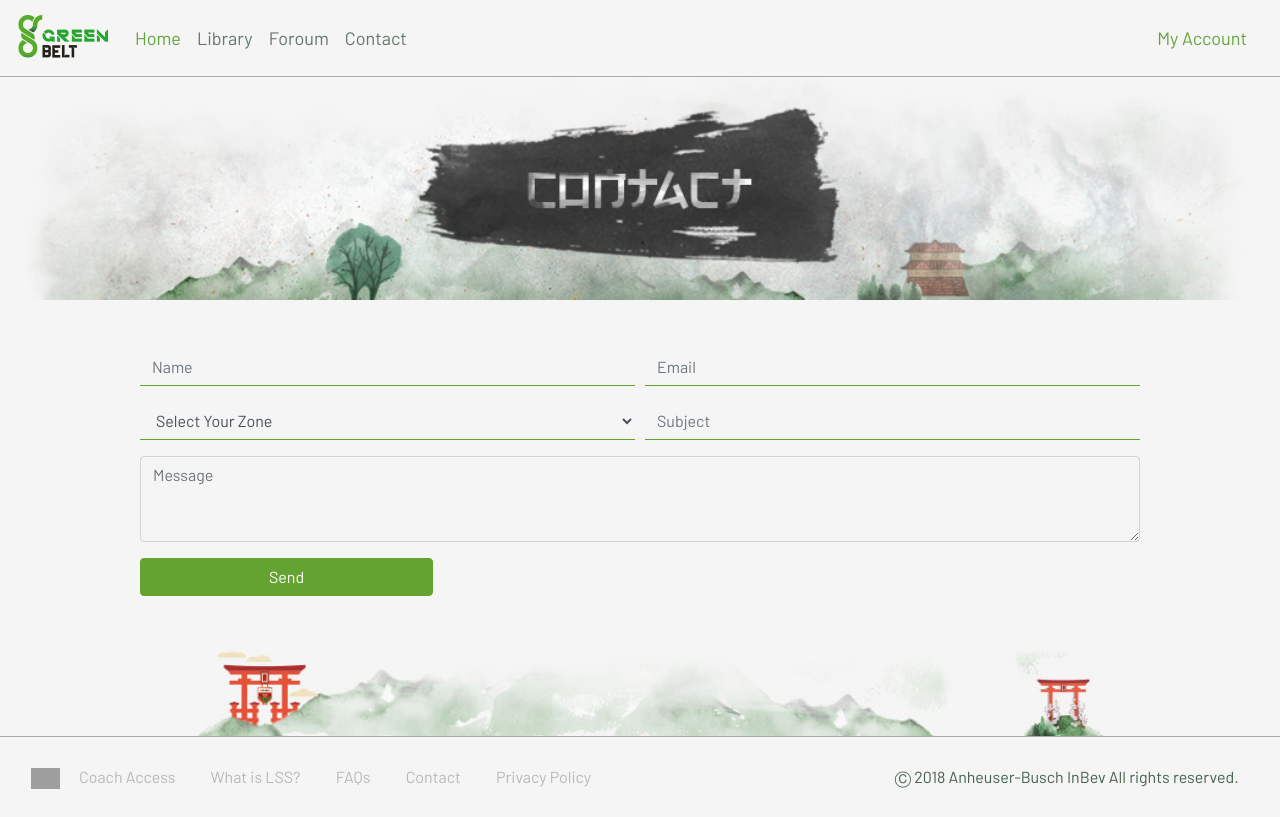
After one commit to omargarzalimon/GBCourseGit, a PHP site: page /contactPage.php in a window 1280 px wide. The commit adds this page. Run offline with PHP 8.4, Linux system fonts and the light colour scheme; grey boxes are pictures that could not be loaded.

Commit message:
paginas
paginas y css

```diff
--- /dev/null
+++ b/contactPage.php
@@ -0,0 +1,141 @@
+<html>
+<head>
+<meta charset="utf-8">
+<meta name="viewport" content="width=device-width, initial-scale=1">
+<link rel="stylesheet" href="https://stackpath.bootstrapcdn.com/bootstrap/4.1.3/css/bootstrap.min.css" integrity="sha384-MCw98/SFnGE8fJT3GXwEOngsV7Zt27NXFoaoApmYm81iuXoPkFOJwJ8ERdknLPMO" crossorigin="anonymous">
+<link href="https://fonts.googleapis.com/css?family=Barlow" rel="stylesheet">
+<link rel="stylesheet" href="css/styles.css">
+<link rel="stylesheet" href="css/contactStyle.css">
+ <title>Contact</title>
+</head>
+<style type="text/css">
+div.midiv {
+    background-color: #e4e4e4;
+}
+div.midiv1{
+  background-color: #D68500;
+}
+
+</style>
+  <body>
+ <!-- Menu -->
+  <nav class="navbar navbar-expand-lg navbar-light">
+    <a class="navbar-brand" href="index.php">
+      <img src="img/logoGB.png" width="95" height="50">
+    </a>
+    <button class="navbar-toggler" type="button" data-toggle="collapse" data-target="#navbarSupportedContent" aria-controls="navbarSupportedContent" aria-expanded="false" aria-label="Toggle navigation">
+      <span class="navbar-toggler-icon"></span>
+    </button>
+
+    <div class="collapse navbar-collapse" id="navbarSupportedContent">
+      <ul class="navbar-nav mr-auto">
+        <li class="nav-item active">
+          <a class="nav-link" href="index.php">Home <span class="sr-only">(current)</span></a>
+        </li>
+        <li class="nav-item">
+          <a class="nav-link" href="#">Library</a>
+        </li>
+        <!-- <li class="nav-item dropdown">
+          <a class="nav-link dropdown-toggle" href="#" id="navbarDropdown" role="button" data-toggle="dropdown" aria-haspopup="true" aria-expanded="false">
+            Dropdown
+          </a>
+          <div class="dropdown-menu" aria-labelledby="navbarDropdown">
+            <a class="dropdown-item" href="#">Action</a>
+            <a class="dropdown-item" href="#">Another action</a>
+            <div class="dropdown-divider"></div>
+            <a class="dropdown-item" href="#">Something else here</a>
+          </div>
+        </li> -->
+        <li class="nav-item">
+          <a class="nav-link" href="#">Foroum</a>
+        </li>
+        <li class="nav-item">
+          <a class="nav-link" href="contactPage.php">Contact</a>
+        </li>
+      </ul>
+      <div class="logBtn">
+        <button type="button" class="btn btn-link" data-toggle="modal" data-target="#signModal">My Account</button>
+      </div>
+    </div>
+  </nav>
+  <!--nav end-->
+
+  <div class="container-fluid">
+  <div class="row">
+    <div class="col-sm-12"><img class="card-img " src="img/contact_header.png" alt="Card image">
+    </div>
+  </div>
+
+
+  <!--Form-->
+  <div class="row my-5" >
+  <div class="col-sm-12">
+  <form class="mx-auto"style="width:80%">
+  <div class="form-row">
+   <div class="form-group col-md-6">
+    <input type="text" class="form-control form-control2" id="inputName" placeholder="Name">
+   </div>
+    <div class="form-group col-md-6">
+      <input type="email" class="form-control form-control2 " id="inputEmail4" placeholder="Email">
+    </div>
+  </div>
+  <div class="form-row">
+   <div class="form-group col-md-6">
+
+      <select id="inputState" class=" form-control form-control2"placeholder="Select Your Zone">
+        <option selected>Select Your Zone</option>
+        <option>AvInBev Americas</option>
+         <option>AvInBev Americas</option>
+          <option>AvInBev Americas</option>
+           <option>AvInBev Americas</option>
+      </select>
+    </div>
+    <div class="form-group col-md-6">
+      <input type="email" class=" form-control form-control2" id="inputEmail4" placeholder="Subject">
+    </div>
+  </div>
+  <div class="form-group">
+    <textarea class=" form-control" id="exampleFormControlTextarea1" rows="3" placeholder="Message" style="background-color:#f5f5f5;"></textarea>
+  </div>
+    <div class="form-group">  <button type="submit" class="btn ">Send</button></div>
+
+
+
+
+</form>
+<!--Form end-->
+ </div>
+</div>
+ </div>
+
+   <footer class=" mt-3">
+  <div class="container-fluid mx-0 align-items-center">
+    <div class="row text-center">
+      <div class="col-xs-12 col-sm-12 col-md-12 col-lg-12">
+        <img src="img/footer.jpg" class="imgMountains" alt="Image">
+      </div>
+
+    </div>
+
+    <div class="row linksRow">
+      <div class="col-xs-8 col-sm-8 col-md-8 col-lg-8">
+        <img src="img/logo_belts_login.png" class="ml-3 imgFooter"  alt="Image">
+        <a class="linkFooter mx-3" href="#">Coach Access</a>
+        <a class="linkFooter mx-3" href="LssPage.html">What is LSS?</a>
+        <a class="linkFooter mx-3" href="faqsPage.php">FAQs</a>
+        <a class="linkFooter mx-3" href="contactPage.php">Contact</a>
+        <a class="linkFooter mx-3" href="privacyPage.html">Privacy Policy</a>
+
+      </div>
+      <div class="col-xs-4 col-sm-4 col-md-4 col-lg-4 text-center">
+        <span class="copyright">&#x24B8; 2018 Anheuser-Busch InBev All rights reserved.</span>
+      </div>
+    </div>
+  </div>
+</footer>
+       <script src="https://code.jquery.com/jquery-3.3.1.slim.min.js" integrity="sha384-q8i/X+965DzO0rT7abK41JStQIAqVgRVzpbzo5smXKp4YfRvH+8abtTE1Pi6jizo" crossorigin="anonymous"></script>
+<script src="https://cdnjs.cloudflare.com/ajax/libs/popper.js/1.14.3/umd/popper.min.js" integrity="sha384-ZMP7rVo3mIykV+2+9J3UJ46jBk0WLaUAdn689aCwoqbBJiSnjAK/l8WvCWPIPm49" crossorigin="anonymous"></script>
+<script src="https://stackpath.bootstrapcdn.com/bootstrap/4.1.3/js/bootstrap.min.js" integrity="sha384-ChfqqxuZUCnJSK3+MXmPNIyE6ZbWh2IMqE241rYiqJxyMiZ6OW/JmZQ5stwEULTy" crossorigin="anonymous"></script>
+  </body>
+
+</html>
--- /dev/null
+++ b/css/contactStyle.css
@@ -0,0 +1,24 @@
+
+form .btn{
+    color: #fff;
+    background-color:#64A330;
+    border-color:#64A330;
+    padding: .375rem 8rem;
+}
+
+form .btn:hover{
+	background-color:#64A330;
+	border-color:#64A330;
+}
+form .btn:active{
+	background-color:#64A330;
+	border-color:#64A330;
+}
+
+
+.form-control2{
+    background-color: #f5f5f5;
+    border: 0;
+    border-bottom: 1px solid #64A330;
+    border-radius: 0;
+}
```
Also changed, not shown: LssPage.html (added, +101 -0 lines), css/faqsStyle.css (+7 -6 lines), css/indexStyle.css (added, +46 -0 lines), faqsPage.php (+10 -10 lines), index.php (+18 -28 lines), privacyPage.html (added, +100 -0 lines), img/header_privacyp.png (added), img/header_sixsigma.png (added).
